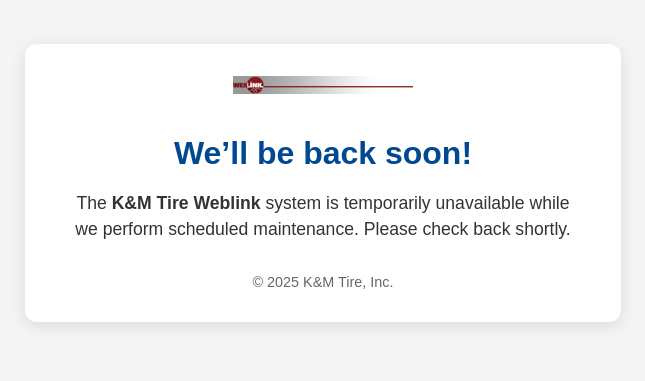
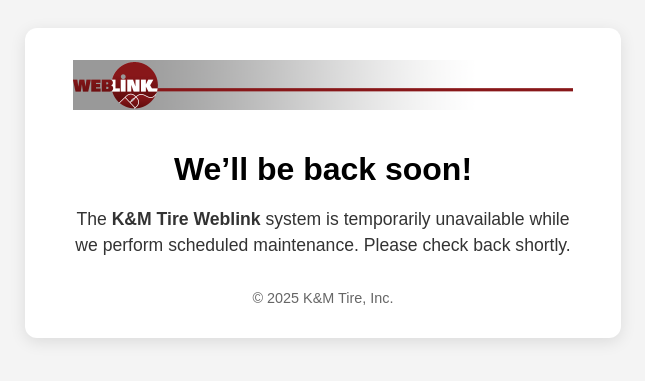
Before and after one commit to kmtiredevelopment/maintenance, a plain HTML site: page index.html in a window 1280 px wide. Shown: the part 217-598 px from the top of the page, without its empty margins (317-962 px from the left). Drawn offline with Linux system fonts and the light colour scheme.

Commit message:
Update index.html

```diff
--- a/index.html
+++ b/index.html
@@ -23,7 +23,7 @@
       max-width: 500px;
     }
     h1 {
-      color: #004990; /* K&M blue */
+      color: #80000; /* K&M red */
       margin-bottom: 1rem;
     }
     p {
@@ -32,7 +32,7 @@
       line-height: 1.5;
     }
     .logo {
-      max-width: 180px;
+      max-width: 100%;
       margin-bottom: 1rem;
     }
     footer {
```
